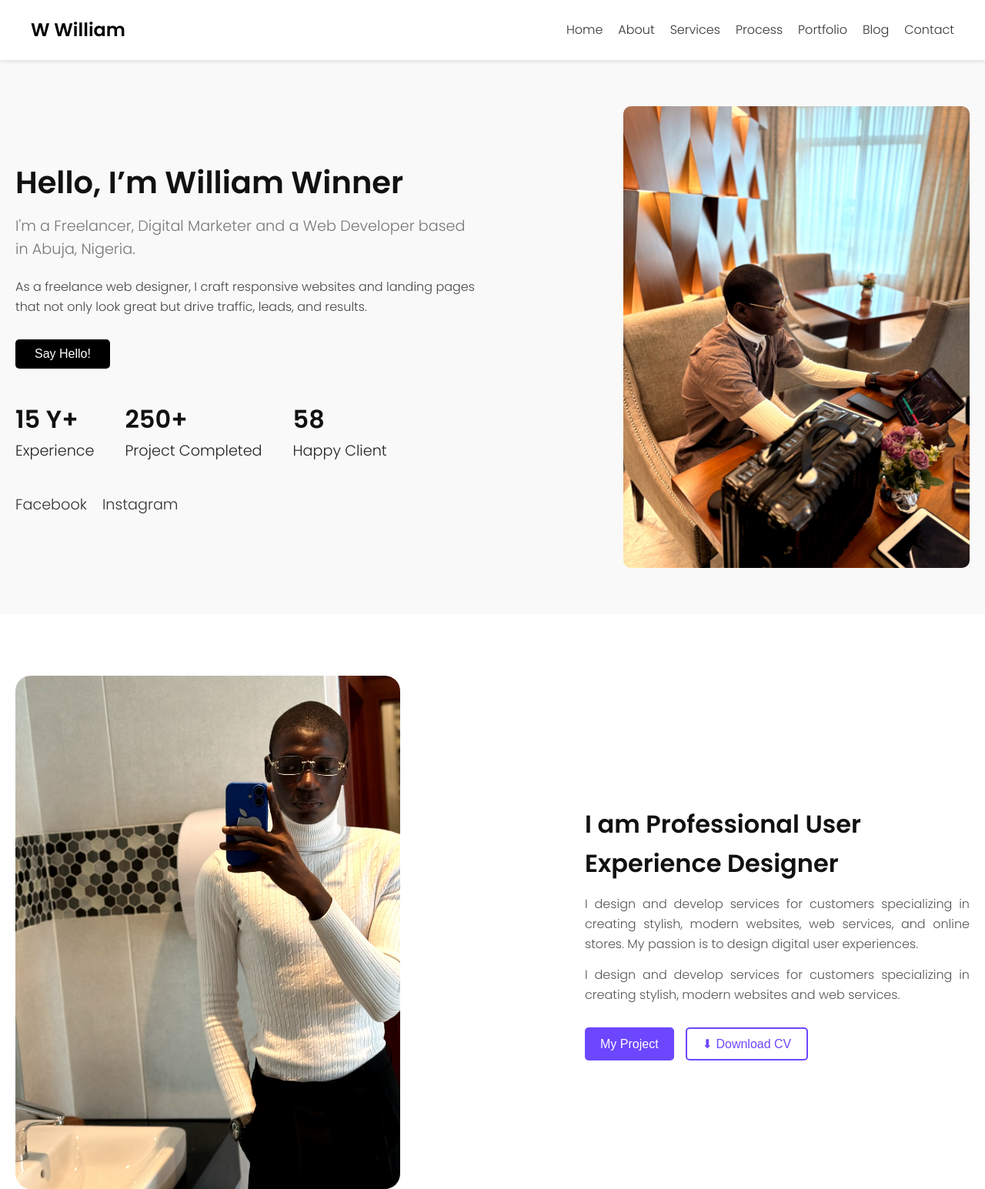
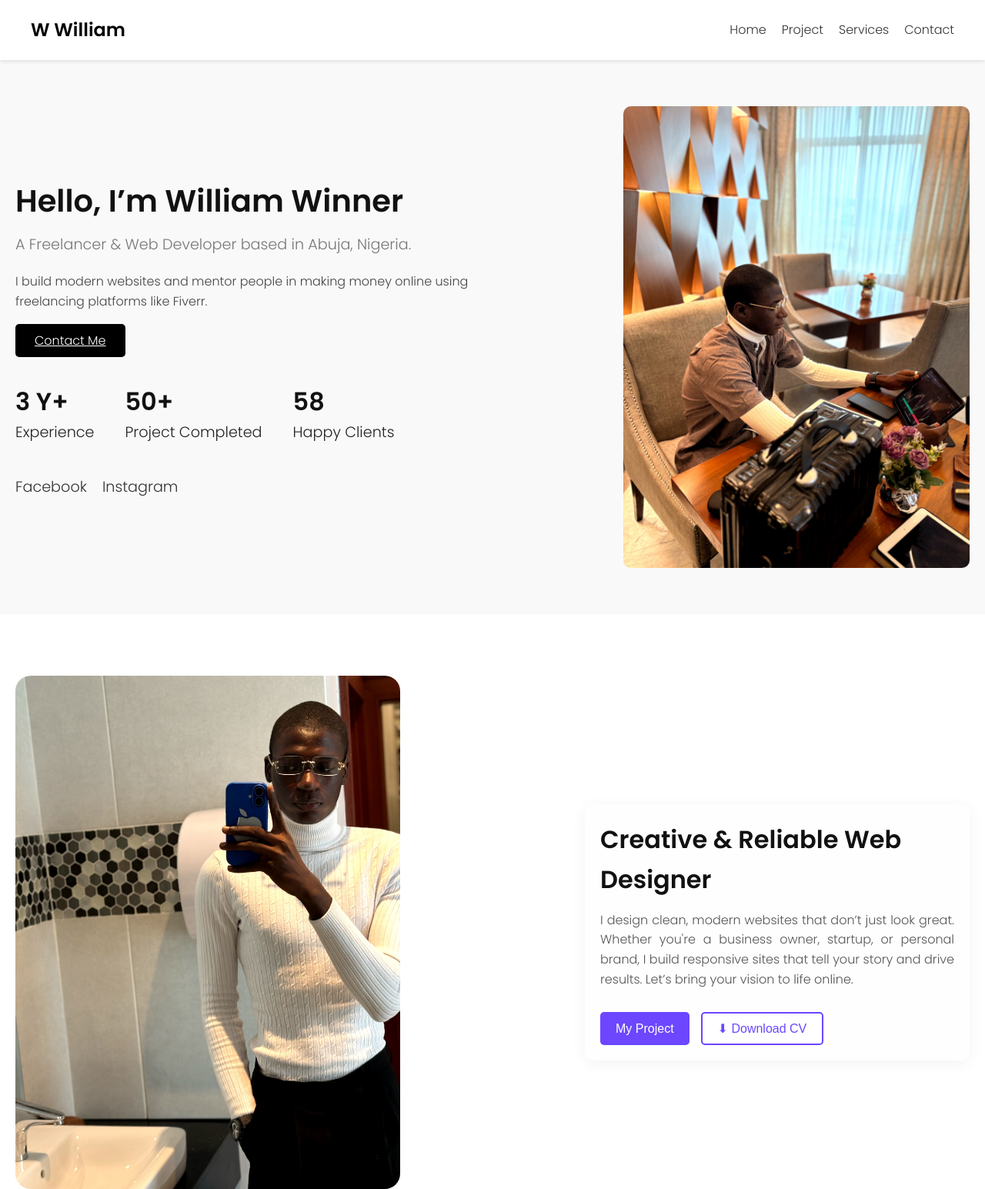
Before and after one commit to WilliamWinner-hub/Landing-page, a plain HTML site: page index.html in a window 1280 px wide. Shown: the top 1545 px of the page at 77% size. Drawn offline with Linux system fonts and the light colour scheme.

Commit message:
tweaked the code a little bit

```diff
--- a/index.html
+++ b/index.html
@@ -163,12 +163,19 @@
     }
 
     .ux-text {
-      flex: 1;
-      max-width: 500px;
+        flex: 1;
+        max-width: 500px;
+        padding: 20px;
+        background: #fefefe;
+        border-radius: 12px;
+        box-shadow: 0 4px 20px rgba(0, 0, 0, 0.05);
+        transition: transform 0.3s ease, box-shadow 0.3s ease;
     }
 
     .ux-text h2 {
       font-size: 2rem;
+      font-weight: 600;
+      margin-bottom: 15px;
       color: #111;
     }
 
@@ -231,11 +238,8 @@
     <div class="logo">W William</div>
     <nav>
       <a href="#">Home</a>
-      <a href="#">About</a>
+      <a href="#">Project</a>
       <a href="#">Services</a>
-      <a href="#">Process</a>
-      <a href="#">Portfolio</a>
-      <a href="#">Blog</a>
       <a href="#">Contact</a>
     </nav>
   </header>
@@ -243,22 +247,23 @@
   <section class="hero">
     <div class="hero-content">
       <h1>Hello, I’m William Winner</h1>
-      <p class="role">I'm a Freelancer, Digital Marketer and a Web Developer based in Abuja, Nigeria.</p>
-      <p class="description">As a freelance web designer, I craft responsive websites and landing pages that not only look great but drive traffic, leads, and results.</p>
-      <button class="btn" onclick="location.href='mailto:williamwinnerabraham@gmail.com'">Say Hello!</button>
+      <p class="role">A Freelancer & Web Developer based in Abuja, Nigeria.</p>
+      <p class="description">I build modern websites and mentor people in making money online using freelancing platforms like Fiverr.</p>
+      <br>
+      <a href="mailto:williamwinnerabraham@gmail.com" class="btn">Contact Me</a>
 
       <div class="stats">
         <div class="stat">
-          <h2>15 Y+</h2>
+          <h2>3 Y+</h2>
           <p>Experience</p>
         </div>
         <div class="stat">
-          <h2>250+</h2>
+          <h2>50+</h2>
           <p>Project Completed</p>
         </div>
         <div class="stat">
           <h2>58</h2>
-          <p>Happy Client</p>
+          <p>Happy Clients</p>
         </div>
       </div>
 
@@ -275,9 +280,8 @@
     <img src="images/WhatsApp Image 2025-06-17 at 21.03.41_701dc9b3.jpg" alt="William UX Photo">
 
     <div class="ux-text">
-      <h2>I am Professional User Experience Designer</h2>
-      <p>I design and develop services for customers specializing in creating stylish, modern websites, web services, and online stores. My passion is to design digital user experiences.</p>
-      <p>I design and develop services for customers specializing in creating stylish, modern websites and web services.</p>
+      <h2>Creative & Reliable Web Designer</h2>
+      <p>I design clean, modern websites that don’t just look great. Whether you're a business owner, startup, or personal brand, I build responsive sites that tell your story and drive results. Let’s bring your vision to life online.</p>
       <div class="ux-buttons">
         <button class="btn-primary">My Project</button>
         <button class="btn-outline">⬇ Download CV</button>
@@ -288,7 +292,6 @@
   <div class="footer-nav">
     <a href="#">Projects</a>
     <a href="#">Freelance Portfolio</a>
-    <a href="#">Client Work – Real Estate Website</a>
   </div>
 </body>
 </html>
```
